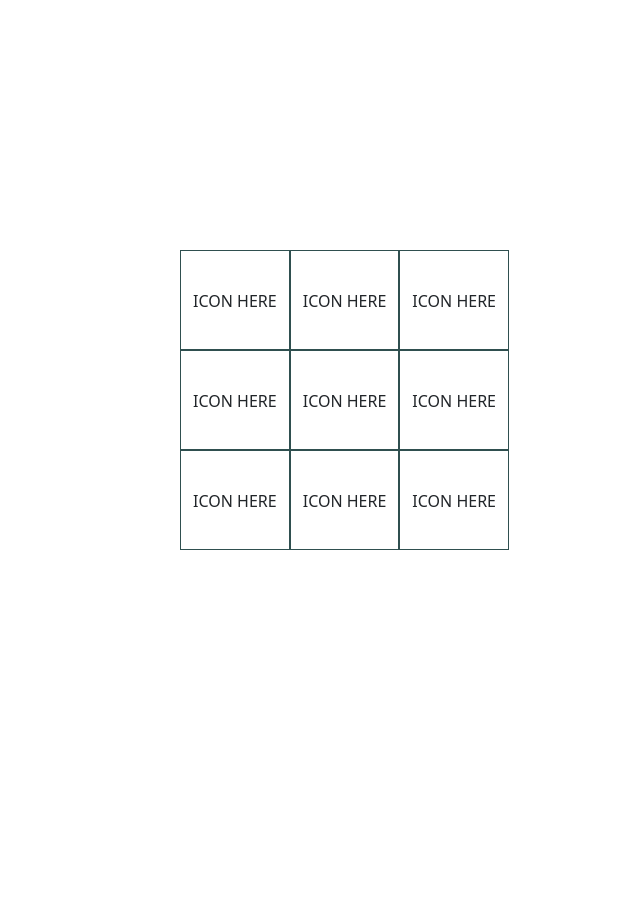
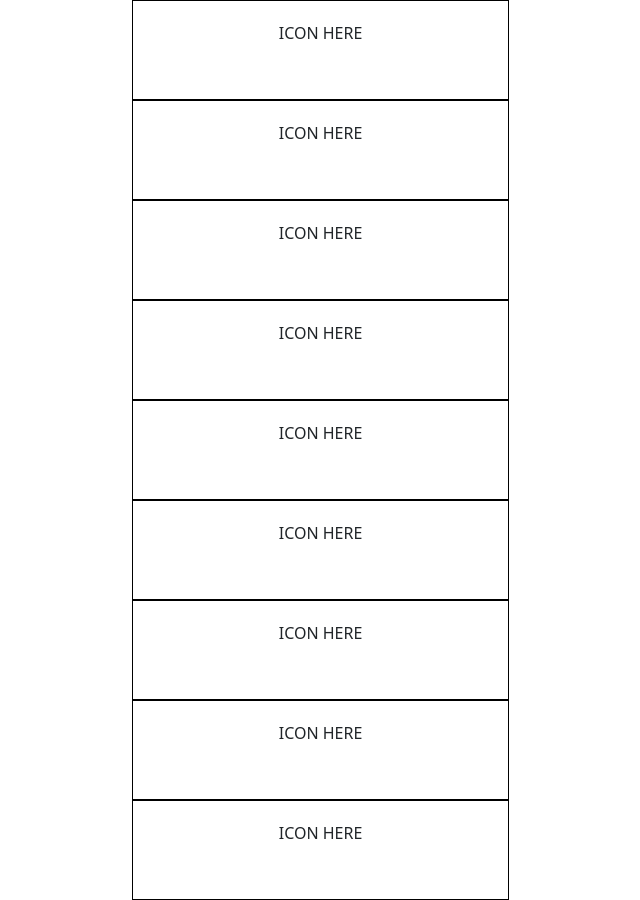
Before and after one commit to kelmrobert/TicTacToe, a Vue app: page / in a window 1280 px wide. Shown: the whole page, without its empty margins (131-771 px from the left). Before the commit the page ends 800 px from the top, so only its background shows below. Built offline with nearby package versions, Linux system fonts and the light colour scheme.

Commit message:
Create grid cell

```diff
--- a/src/components/GridCell.vue
+++ b/src/components/GridCell.vue
@@ -3,15 +3,16 @@
 </script>
 
 <template>
-  <div class="col grid-cell">ICON HERE</div>
+  <div class="grid-item">ICON HERE</div>
 </template>
 
 <style scoped>
-  .grid-cell {
-    border: 1px solid darkslategrey;
-    height: 100px;
+  .grid-item {
+    padding: 20px;
     text-align: center;
     vertical-align: middle;
-    line-height: 100px;
+    border: 1px solid black;
+    min-height: 100px;
+    min-width: 100px;
   }
 </style>
```
